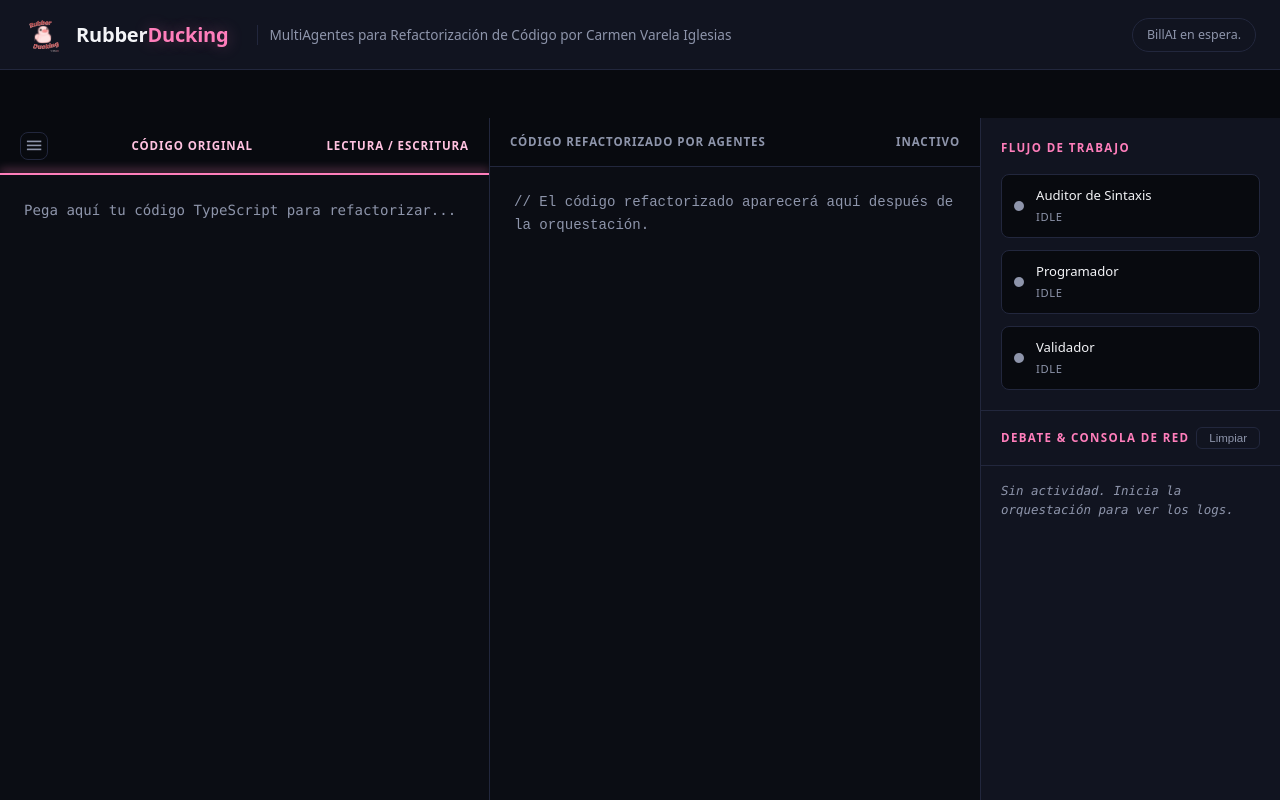
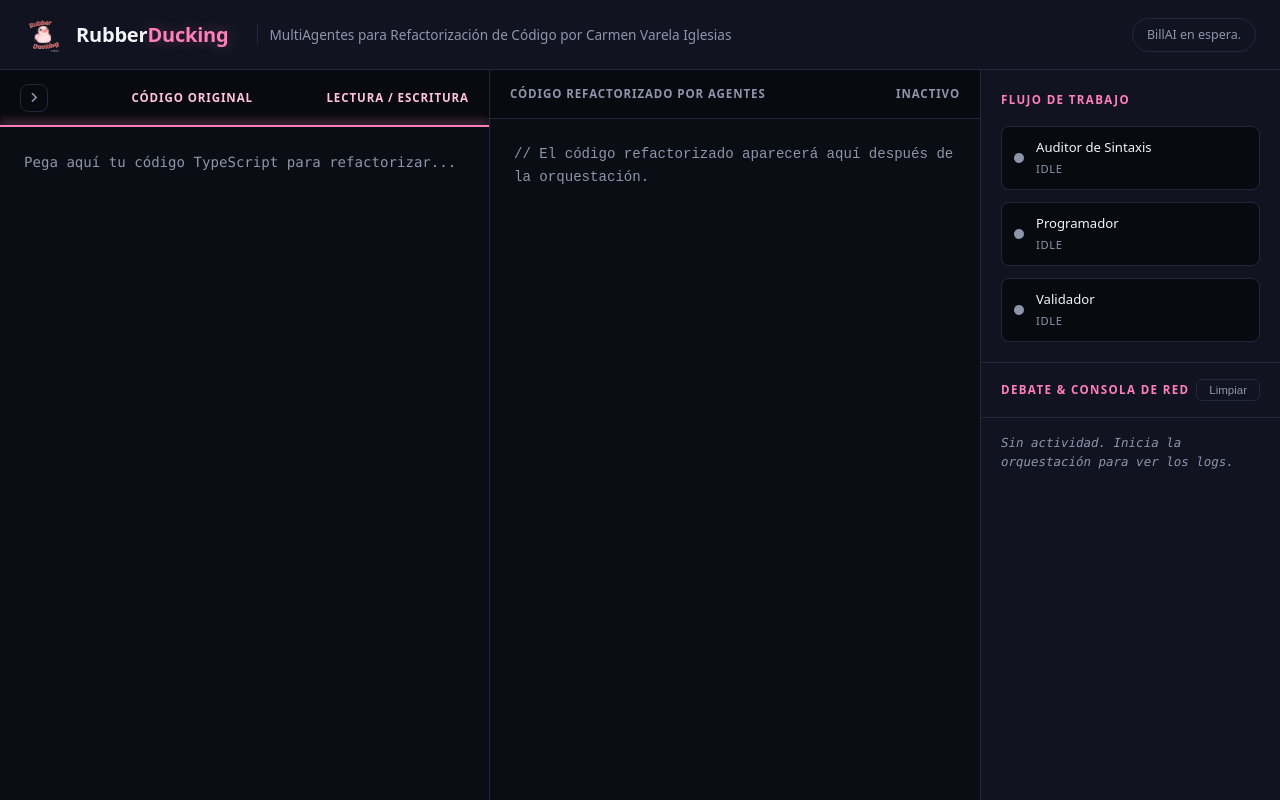
Before and after one commit to varelaiglesiascarmen/Rubber-Ducking, an Angular app in the folder frontend/: page /dashboard in a window 1280 px wide. Both pictures are taken after a click on the button "chevron_left". Built offline with nearby package versions, Linux system fonts and the light colour scheme.

Commit message:
fix(ui): layout del sidebar, animacion solo del stack activo e iconos (#57)

```diff
--- a/frontend/src/app/features/dashboard/dashboard-layout/dashboard-layout.html
+++ b/frontend/src/app/features/dashboard/dashboard-layout/dashboard-layout.html
@@ -20,7 +20,8 @@
   <mat-sidenav [mode]="isCompact() ? 'over' : 'side'" [opened]="sidebarOpen()" class="sidebar">
     <button class="btn-close-sidebar" (click)="toggleSidebar()"
             [attr.aria-label]="'Ocultar panel de configuración'"
-            [matTooltip]="'Ocultar configuración'">
+            [matTooltip]="'Ocultar configuración'"
+            matTooltipShowDelay="2000">
       <mat-icon>chevron_left</mat-icon>
     </button>
 
@@ -68,6 +69,7 @@
       <button class="btn-orchestrate" (click)="toggleOrchestration()"
               [disabled]="!canOrchestrate() || connectionStatus() === 'connecting'"
               [matTooltip]="orchestrationTooltip()"
+              matTooltipShowDelay="2000"
               [matTooltipDisabled]="canOrchestrate()">
         {{ isOrchestrating() ? 'Detener' : 'Iniciar' }} Orquestación
       </button>
@@ -84,8 +86,9 @@
           @if (!sidebarOpen()) {
             <button class="btn-open-sidebar" (click)="toggleSidebar()"
                     [attr.aria-label]="'Mostrar panel de configuración'"
-                    [matTooltip]="'Mostrar configuración'">
-              <mat-icon>menu</mat-icon>
+                    [matTooltip]="'Mostrar configuración'"
+                    matTooltipShowDelay="2000">
+              <mat-icon>chevron_right</mat-icon>
             </button>
           }
           <span>Código Original</span>
--- a/frontend/src/app/features/dashboard/dashboard-layout/dashboard-layout.ts
+++ b/frontend/src/app/features/dashboard/dashboard-layout/dashboard-layout.ts
@@ -77,7 +77,10 @@ function looksLikeCode(code: string): boolean {
   animations: [
     trigger('objectiveFlash', [
       transition('* => *', [
-        query('.card-option', [
+        query(':leave', [
+          animate('200ms cubic-bezier(0.4, 0, 0.2, 1)', style({ opacity: 0 })),
+        ], { optional: true }),
+        query(':enter', [
           style({ opacity: 0, transform: 'translateX(-14px)' }),
           stagger(90, animate('420ms cubic-bezier(0.4, 0, 0.2, 1)', style({ opacity: 1, transform: 'translateX(0)' }))),
         ]),
--- a/frontend/src/styles.css
+++ b/frontend/src/styles.css
@@ -67,13 +67,18 @@ mat-sidenav-container.app-container {
 
 mat-sidenav.sidebar {
   width: 280px;
-  position: relative;
   background-color: var(--bg-surface) !important;
   border-right: 1px solid var(--border-color) !important;
   padding: 24px;
   display: flex;
   flex-direction: column;
   gap: 32px;
+}
+
+mat-sidenav.sidebar .mat-drawer-inner-container {
+  position: relative;
+  display: flex;
+  flex-direction: column;
 }
 
 mat-sidenav-content.main-content {
```
